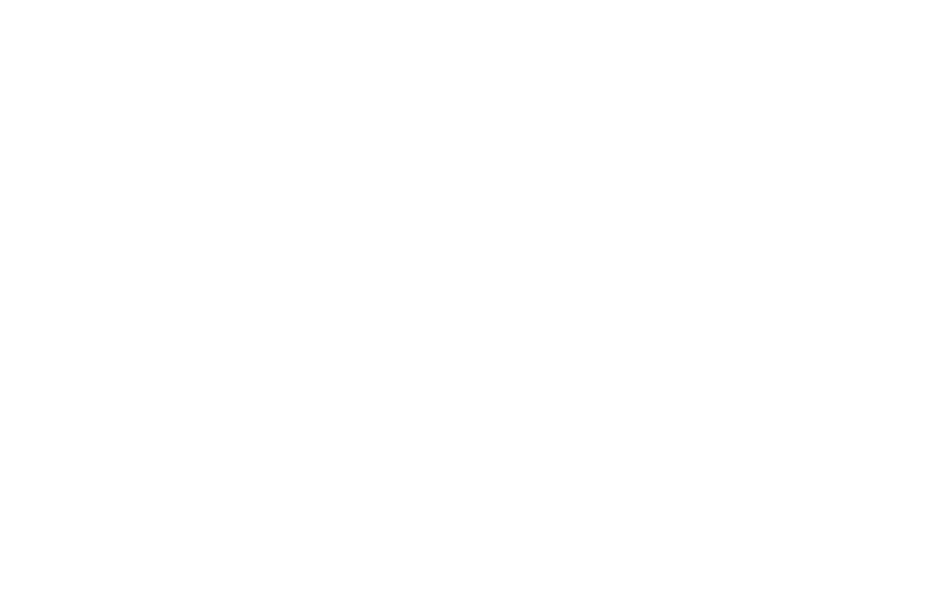
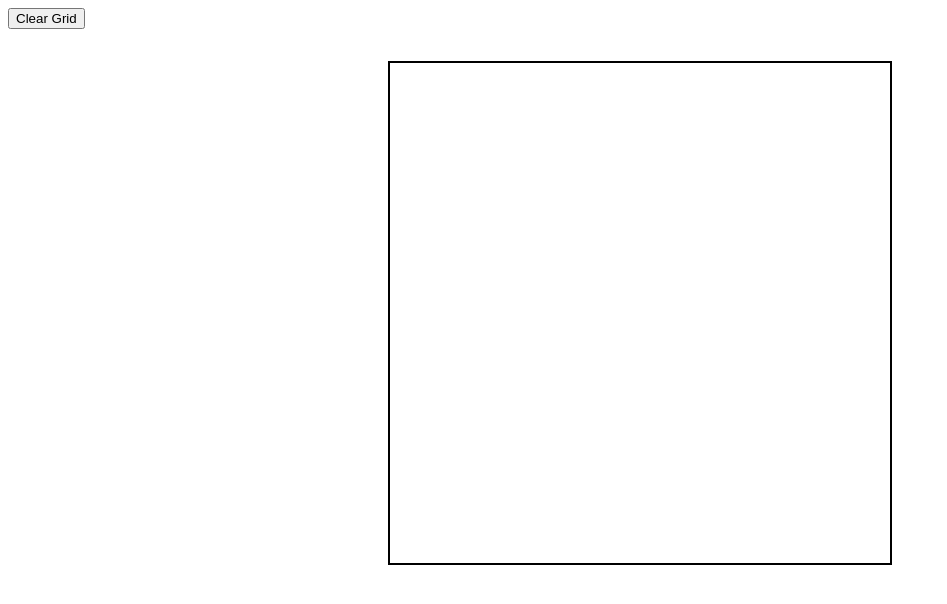
Before and after one commit to jwlinds/etch-a-sketch, a plain HTML site: page index.html in a window 1280 px wide. Shown: the whole page, without its empty margins (0-947 px from the left). Drawn offline with Linux system fonts and the light colour scheme.

Commit message:
Includes JS to create the initial grid and outline of appearance in HTML through CSS styling.

```diff
--- a/index.html
+++ b/index.html
@@ -4,9 +4,10 @@
         <meta charset="utf-8">
         <title>Etch-a-Sketch</title>
         <link rel="stylesheet" href="style.css">
-        <script src="script.js"></script>
+        <script src="script.js" defer></script>
     </head>
     <body>
-        <div id="container"></div>
+        <button id='reset'>Clear Grid</button>
+        <div id='container'></div>
     </body>
 </html>
--- a/script.js
+++ b/script.js
@@ -1,15 +1,24 @@
 const container = document.querySelector('#container');
-let box;
+const reset = document.querySelector('#reset');
 
-let size = 16
+function setGridSize(size) {
+    container.style.gridTemplateColumns = (`repeat(${size}, 1fr)`);
+}
 
-document.addEventListener('DOMContentLoaded', function(size) {
-    let i = 0
-    while (i < size) {
-        let count = 1
-        box = document.createElement('div');
-        container.appendChild(box);
-        count++;
+function drawGrid(size) {
+    let squareSize = Math.pow(size, 2);
+    let i = 0;
+    while (i < squareSize) {
+        let gridElement = document.createElement('div');
+        gridElement.className = 'grid-item';
+        container.appendChild(gridElement);
         i++;
     }
-});
+}
+
+function defaultGrid() {
+    setGridSize(16);
+    drawGrid(16);
+}
+defaultGrid();
+console.log(container);
--- a/style.css
+++ b/style.css
@@ -3,11 +3,19 @@ body {
   border-color: aquamarine;
 }
 #container {
-  border: 1em;
+  display: grid;
+  max-width: 500px;
+  min-height: 500px;
+  margin: 2rem auto;
+  border: 2px solid;
   border-color: black;
 }
 
-div {
-  border: 1em;
-  border-color: blueviolet;
+.grid-item {
+  display: grid;
+  height: 1fr;
+  width: 1fr;
+  border: 2px;
+  border-color: slateblue;
+  color: pink;
 }
```
